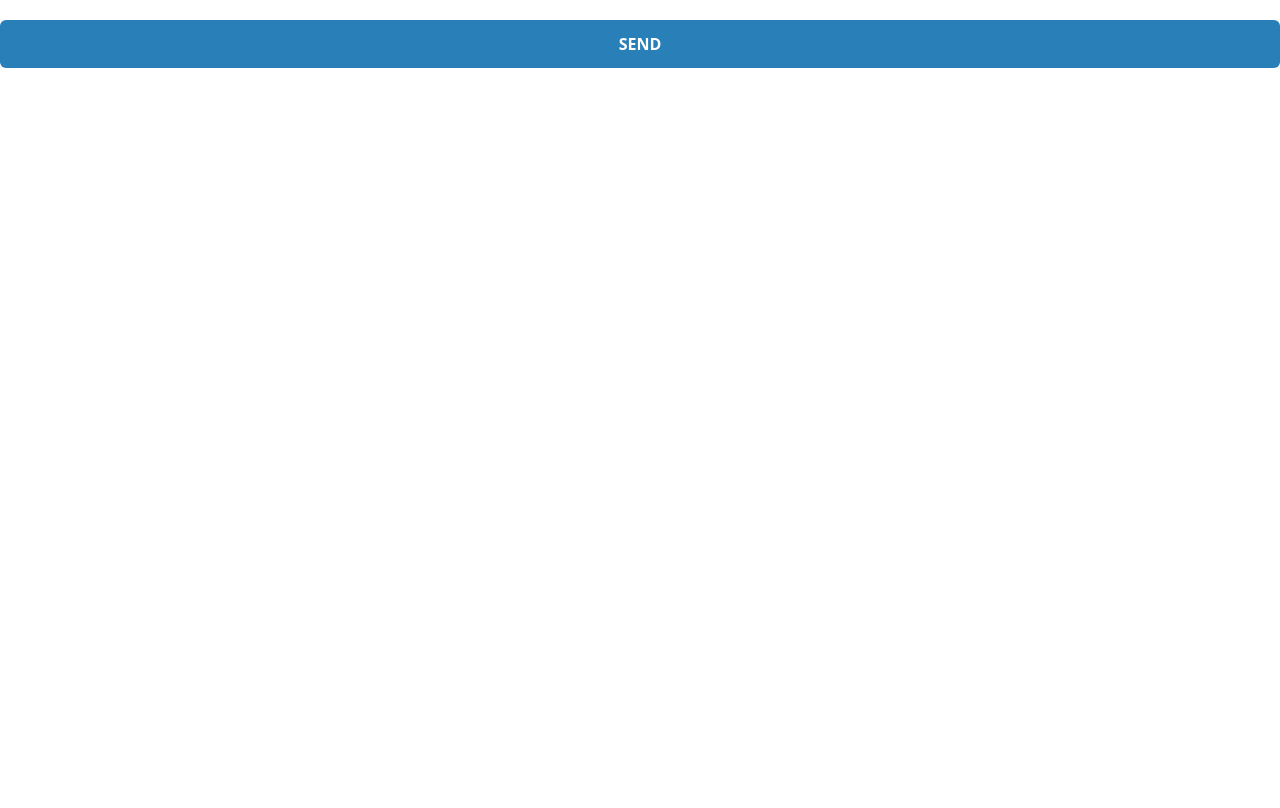
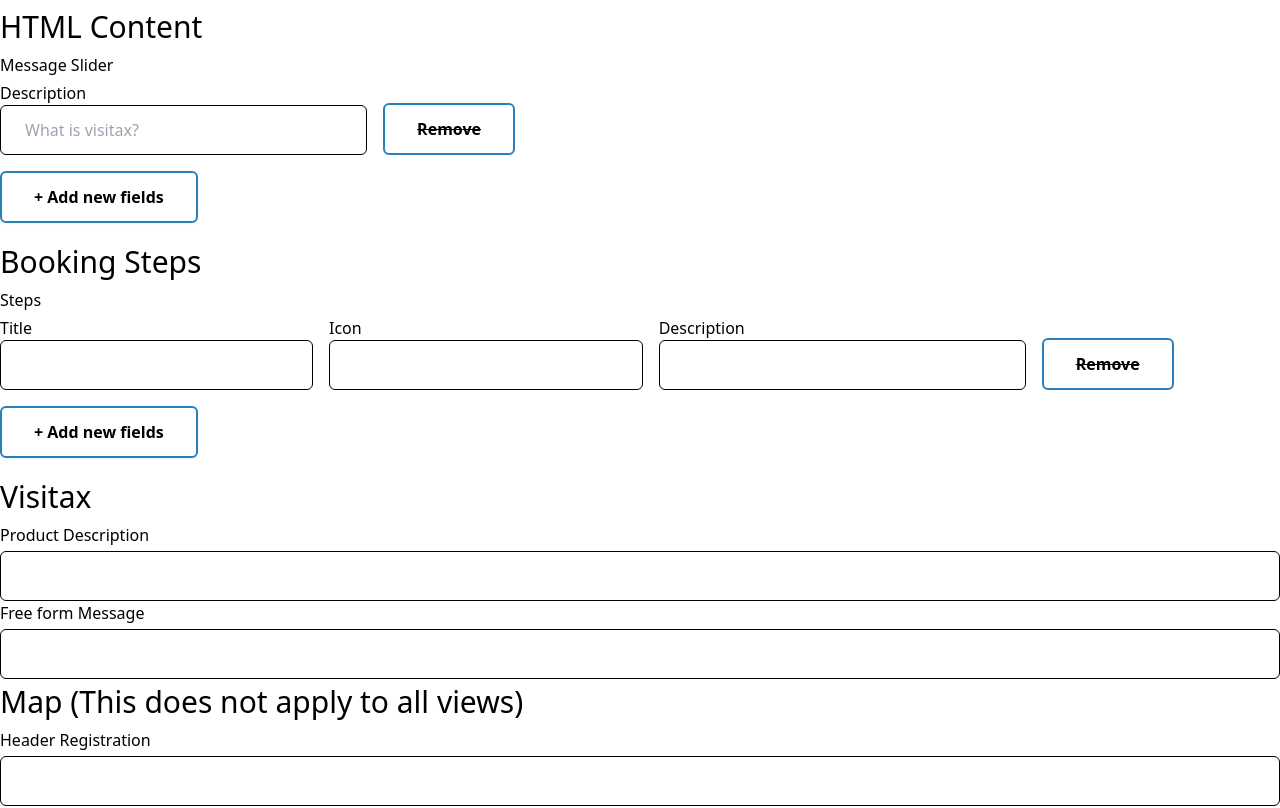
Before and after one commit to David171901/dynamic-form-formik, a React (Vite) app: page / in a window 1280 px wide. Shown: the part 376-1184 px from the top of the page. Before the commit the page ends 800 px from the top, so only its background shows below. Built offline with nearby package versions, Linux system fonts and the light colour scheme.

Commit message:
fix: bug h1 to h6

```diff
--- a/src/components/Form.tsx
+++ b/src/components/Form.tsx
@@ -27,7 +27,7 @@ export const Form = () => {
     'login',
     formSchema,
     initialformdata
-  );
+    );
 
   return (
     <Layout title={formTitle} className={className}>
--- a/src/pages/Component.tsx
+++ b/src/pages/Component.tsx
@@ -2,7 +2,6 @@ import { Form, DynamicFormContainer } from "../components";
 import { InputProps } from "../interfaces/interfaces";
 
 export const Component = () => {
-
   const forms: { [x: string]: InputProps[] } = {
     login: [
       {
@@ -34,6 +33,143 @@ export const Component = () => {
         value: '',
         placeholder:
           'Lorem Ipsum is simply dummy text of the printing and typesetting industry. ',
+        validations: [],
+      },
+      {
+        type: "h2",
+        name: "section3",
+        label: "HTML Content",
+        value: "",
+        validations: [],
+      },
+      {
+        type: 'field-array',
+        name: 'slider',
+        typeValue: 'array',
+        label: 'Message Slider',
+        value: [
+          {
+            description: '',
+          },
+        ],
+        validations: [],
+        fields: [
+          {
+            type: 'text',
+            name: 'description',
+            label: 'Description',
+            placeholder: 'What is visitax?',
+          }
+        ],
+      },
+      {
+        type: "h2",
+        name: "section4",
+        label: "Booking Steps",
+        value: "",
+        validations: [],
+      },
+      {
+        type: 'field-array',
+        name: 'steps',
+        typeValue: 'array',
+        label: 'Steps',
+        value: [
+          {
+            title: '',
+            icon: '',
+            description: '',
+          },
+        ],
+        validations: [],
+        fields: [
+          {
+            type: 'text',
+            name: 'title',
+            label: 'Title',
+            placeholder: '',
+          },
+          {
+            type: 'text',
+            name: 'icon',
+            label: 'Icon',
+            placeholder: '',
+          },
+          {
+            type: 'text',
+            name: 'description',
+            label: 'Description',
+            placeholder: '',
+          }
+        ],
+      },
+      {
+        type: "h2",
+        name: "section5",
+        label: "Visitax",
+        value: "",
+        validations: [],
+      },
+      {
+        type: 'text',
+        name: 'visitax_title',
+        label: 'Product Description',
+        placeholder: '',
+        value: '',
+        validations: [],
+      },
+      {
+        type: 'text',
+        name: 'visitax_purchase_title',
+        label: 'Free form Message',
+        placeholder: '',
+        value: '',
+        validations: [],
+      },
+      {
+        type: "h2",
+        name: "section6",
+        label: "Map (This does not apply to all views)",
+        value: "",
+        validations: [],
+      },
+      {
+        type: 'text',
+        name: 'header_registration',
+        label: 'Header Registration',
+        placeholder: '',
+        value: '',
+        validations: [],
+      },
+      {
+        type: 'text',
+        name: 'map_image',
+        label: 'Map image [URL image: (png, jpg, jpeg)]',
+        placeholder: 'https://image.carekore.app/image.png',
+        value: '',
+        validations: [],
+      },
+      {
+        type: 'text',
+        name: 'map_image_url',
+        label: 'Map image url',
+        placeholder: 'https://image.carekore.app',
+        value: '',
+        validations: [],
+      },
+      {
+        type: "h2",
+        name: "section7",
+        label: "Footer",
+        value: "",
+        validations: [],
+      },
+      {
+        type: 'text',
+        name: 'footer',
+        label: 'Bottom text',
+        placeholder: '',
+        value: '',
         validations: [],
       },
     ],
@@ -247,12 +383,7 @@ export const Component = () => {
       <DynamicFormContainer
         formSchema={forms}
         formTitle={"Register"}
-        onSubmit={ values => console.log(values)}
-        initialformdata={{
-          name: "Full Name",
-          email: "cjl@torkore.com",
-          password: "123456789",
-        }}
+        onSubmit={(values) => console.log(values)}
       >
         {() => (
           <>
--- a/src/utils/getInputs.ts
+++ b/src/utils/getInputs.ts
@@ -72,14 +72,16 @@ export const getInputs = (
   const validationsFields: DefaultJSON = {};
 
   for (const field of form[section]) {
-    if (initialformdata) initialValues = initialformdata;
-    else initialValues[field.name] = field.value;
+    if (!["h1", "h2", "h3", "h4", "h5", "h6"].includes(field.type)) {
+      if (initialformdata) initialValues = initialformdata;
+      else initialValues[field.name] = field.value;
 
-    if (!field.validations) continue;
+      if (!field.validations) continue;
 
-    const schema = generateValidations(field);
+      const schema = generateValidations(field);
 
-    validationsFields[field.name] = schema;
+      validationsFields[field.name] = schema;
+    }
   }
 
   return {
```
